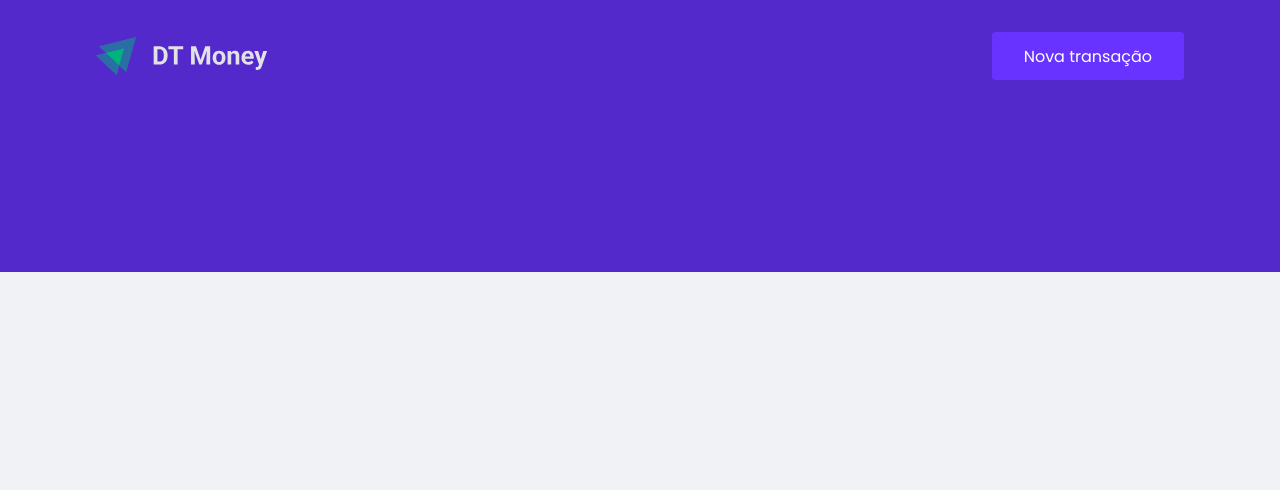
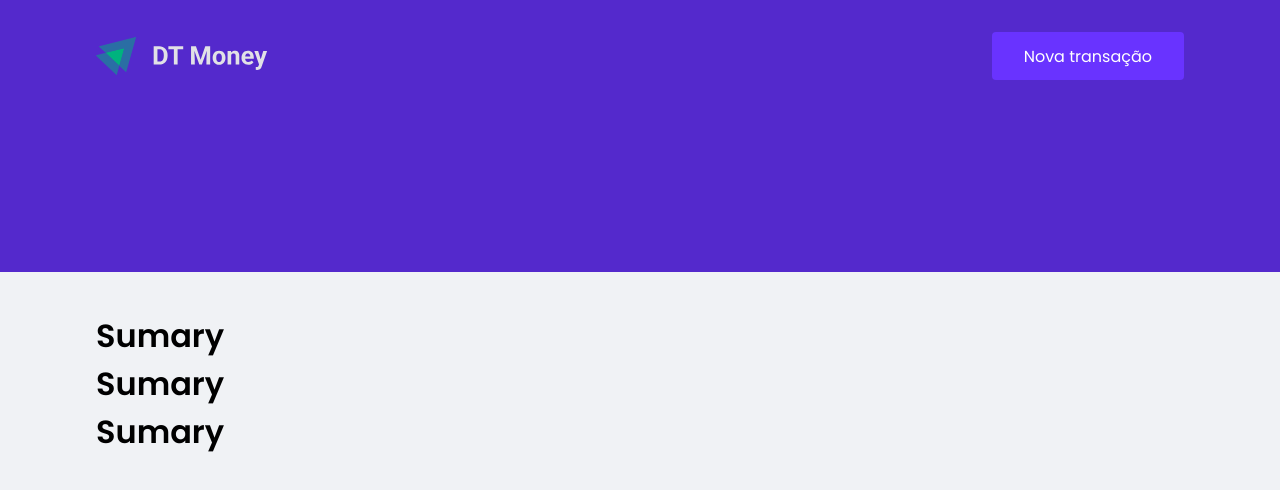
Before and after one commit to caetanobraga/dtmoney, a React (Create React App) app: page / in a window 1280 px wide. Shown: the top 490 px of the page. Built offline with nearby package versions, Linux system fonts and the light colour scheme.

Commit message:
criado dashboard e sumary

```diff
--- a/src/App.tsx
+++ b/src/App.tsx
@@ -1,3 +1,4 @@
+import { DashBoard } from './components/DashBoard';
 import { Header } from './components/Header/Header';
 import { GlobalStyle } from './styles/global';
 
@@ -5,6 +6,7 @@ export function App() {
   return (
     <>
       <Header />
+      <DashBoard />
       <GlobalStyle />
     </>
   );
--- /dev/null
+++ b/src/components/DashBoard/DashBoard.tsx
@@ -0,0 +1,12 @@
+import { Sumary } from '../Sumary';
+import { Container } from './dashBoard.styles';
+
+export const DashBoard = () => {
+  return (
+    <Container>
+      <Sumary />
+      <Sumary />
+      <Sumary />
+    </Container>
+  );
+};
--- /dev/null
+++ b/src/components/DashBoard/dashBoard.styles.ts
@@ -0,0 +1,7 @@
+import styled from 'styled-components';
+
+export const Container = styled.main`
+  max-width: 1120px;
+  margin: 0 auto;
+  padding: 2.5rem 1rem;
+`;
--- /dev/null
+++ b/src/components/DashBoard/index.ts
@@ -0,0 +1 @@
+export { DashBoard } from './DashBoard';
--- /dev/null
+++ b/src/components/Sumary/Sumary.tsx
@@ -0,0 +1,5 @@
+import {} from './sumary.styles';
+
+export const Sumary = () => {
+  return <h1>Sumary</h1>;
+};
--- /dev/null
+++ b/src/components/Sumary/index.ts
@@ -0,0 +1 @@
+export { Sumary } from './Sumary';
```
Also changed, not shown: src/components/Sumary/sumary.styles.ts (added, +7 -0 lines).
